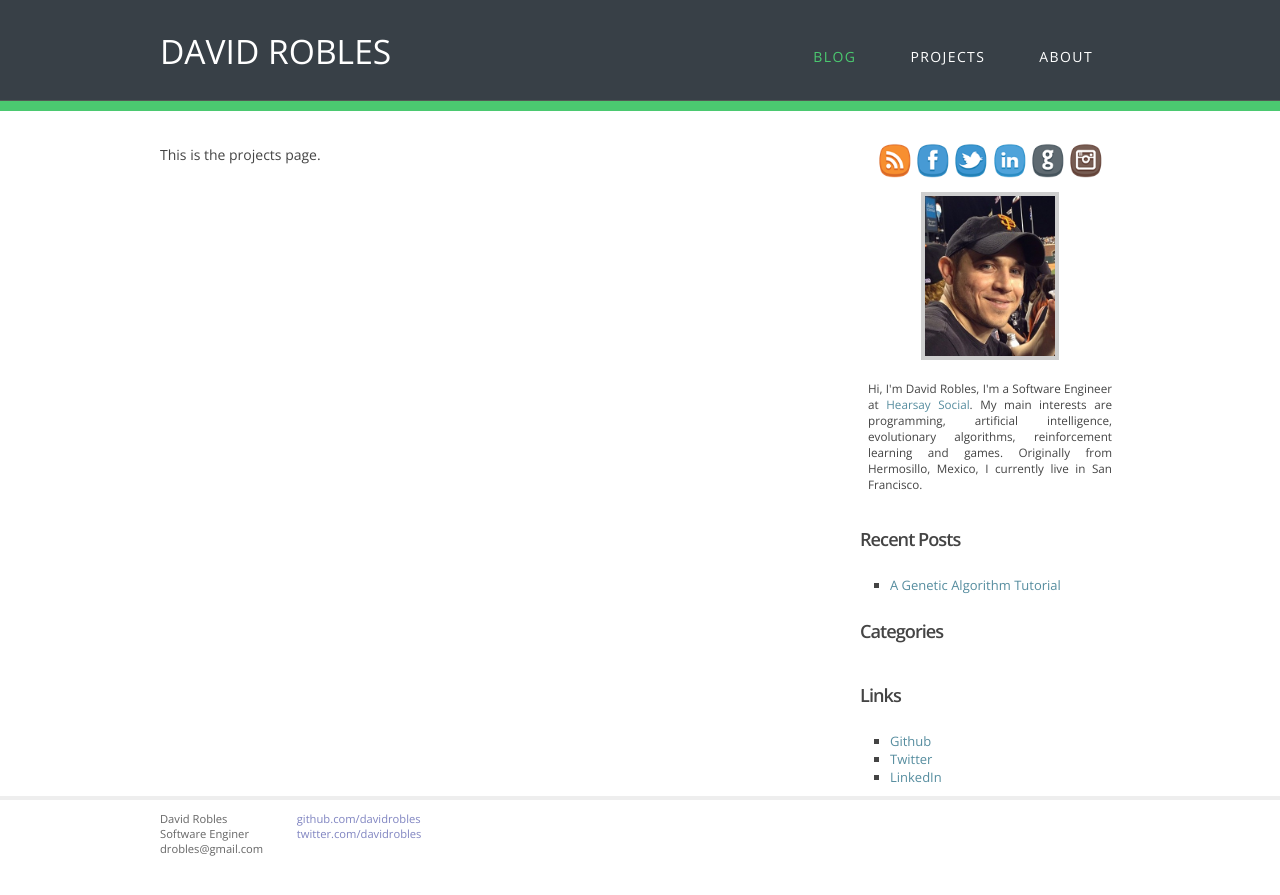
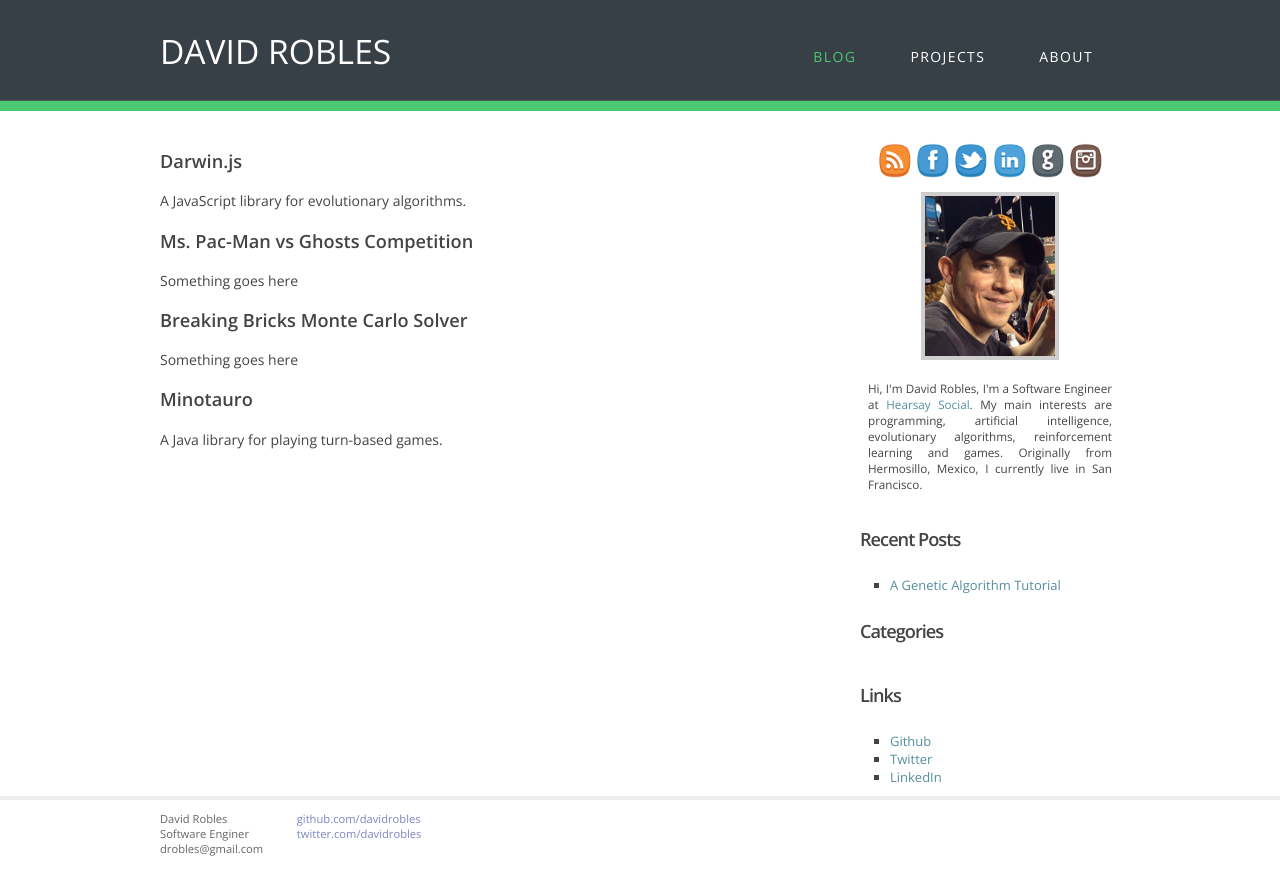
Before and after one commit to davidrobles/davidrobles.github.io, a Jekyll site: the page built from projects/index.html, in a window 1280 px wide. Shown: the top 895 px of the page. Built offline with Jekyll 4.4.1, drawn with Linux system fonts in a browser that asks for light colours; Markdown is read by kramdown in place of the engine named in the settings.

Commit message:
Add stuff to projects page

```diff
--- a/projects/index.html
+++ b/projects/index.html
@@ -1,6 +1,20 @@
 ---
 layout: default
 title:  Projects
-date:   2014-01-18 09:48:16
 ---
-<p>This is the projects page.</p>
+
+<h3>Darwin.js</h3>
+
+<p>A JavaScript library for evolutionary algorithms.</p>
+
+<h3>Ms. Pac-Man vs Ghosts Competition</h3>
+
+<p>Something goes here</p>
+
+<h3>Breaking Bricks Monte Carlo Solver</h3>
+
+<p>Something goes here</p>
+
+<h3>Minotauro</h3>
+
+A Java library for playing turn-based games.
```
